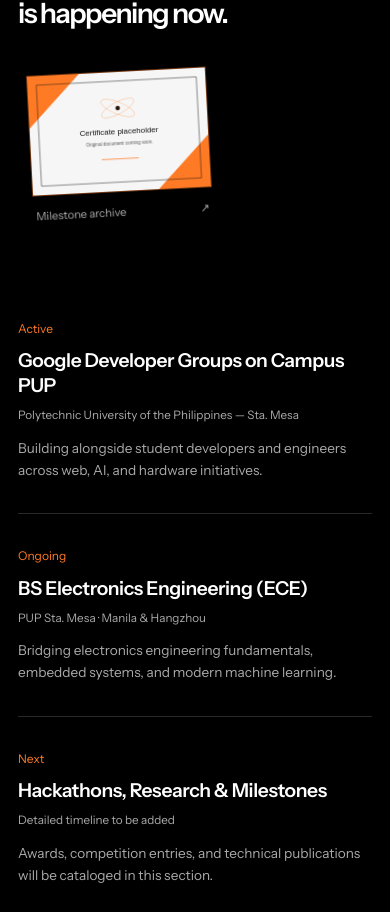
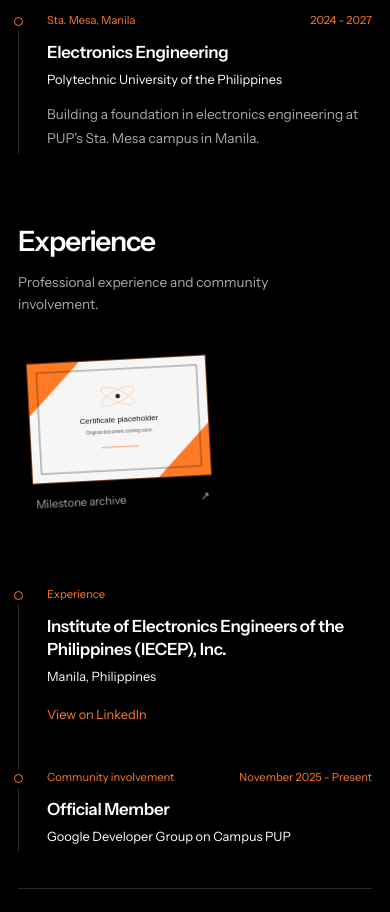
Before and after one commit to tensorkai/benedictfusin, a Next.js app: page / in a window 390 px wide. Shown: the part 5732-6644 px from the top of the page. Built offline with nearby package versions, Linux system fonts and the light colour scheme; no server answers; a web font is replaced by a local one.

Commit message:
added: education and experience section

```diff
--- /dev/null
+++ b/app/components/BackgroundSection.tsx
@@ -0,0 +1,29 @@
+import type { ReactNode } from "react";
+import type { BackgroundEntry } from "../content";
+
+export default function BackgroundSection({ id, title, intro, entries, children }: {
+  id: "education" | "experience";
+  title: string;
+  intro: string;
+  entries: BackgroundEntry[];
+  children?: ReactNode;
+}) {
+  return <section id={id} className="background-section" aria-labelledby={`${id}-title`}>
+    <div className="container background-section__layout">
+      <div className="background-section__heading">
+        <h2 id={`${id}-title`}>{title}</h2>
+        <p>{intro}</p>
+        {children}
+      </div>
+      <ul className="background-timeline">
+        {entries.map((entry) => <li key={entry.id}>
+          <div className="background-timeline__meta"><span>{entry.category}</span>{entry.period && <span>{entry.period}</span>}</div>
+          <h3>{entry.title}</h3>
+          <p className="background-timeline__organization">{entry.organization}</p>
+          {entry.detail && <p className="background-timeline__detail">{entry.detail}</p>}
+          {entry.href && <a href={entry.href} target={entry.href.startsWith("https:") ? "_blank" : undefined} rel={entry.href.startsWith("https:") ? "noopener noreferrer" : undefined}>{entry.linkLabel}</a>}
+        </li>)}
+      </ul>
+    </div>
+  </section>;
+}
--- a/app/components/SiteNavigation.tsx
+++ b/app/components/SiteNavigation.tsx
@@ -9,6 +9,8 @@ const careerLinks = [
   { id: "workbench", label: "Disciplines" },
   { id: "selected-work", label: "Work" },
   { id: "practice", label: "Activity" },
+  { id: "education", label: "Education" },
+  { id: "experience", label: "Experience" },
 ];
 const personalLinks = [{ id: "journal", label: "Journal" }];
 
@@ -39,7 +41,7 @@ export default function SiteNavigation({ mode }: { mode: "career" | "personal" }
         menuButton.current?.focus();
       }
     }
-    const desktop = window.matchMedia("(min-width: 768px)");
+    const desktop = window.matchMedia("(min-width: 1100px)");
     const closeOnDesktop = () => { if (desktop.matches) setOpen(false); };
     window.addEventListener("keydown", closeOnEscape);
     desktop.addEventListener("change", closeOnDesktop);
--- a/app/content.ts
+++ b/app/content.ts
@@ -33,17 +33,22 @@ export interface ProjectSlot {
   preview?: { src: string; alt: string };
 }
 
-export interface AccomplishmentSlot {
-  year: string;
+export interface BackgroundEntry {
+  id: string;
   title: string;
-  org: string;
-  detail: string;
+  organization: string;
+  category: string;
+  period?: string;
+  detail?: string;
+  href?: string;
+  linkLabel?: string;
 }
 
 export const profile = {
   name: "Benedict Fusin",
   handle: "tensorkai",
   github: "https://github.com/tensorkai",
+  linkedin: "https://www.linkedin.com/in/benedictfusin1ece",
   motto: "Turning what if into it works.",
   intro:
     "I give ideas somewhere to live: a model, a microcontroller, a screen, sometimes a canvas.",
@@ -191,26 +196,34 @@ export const projectSlots: ProjectSlot[] = [
   },
 ];
 
-export const accomplishmentSlots: AccomplishmentSlot[] = [
+// Source: https://www.linkedin.com/in/benedictfusin1ece
+// Public LinkedIn hides the IECEP role/dates and another experience entry.
+// Keep those fields absent until supplied; do not infer employment titles.
+export const education: BackgroundEntry[] = [
   {
-    year: "Active",
-    title: "Google Developer Groups on Campus PUP",
-    org: "Polytechnic University of the Philippines — Sta. Mesa",
-    detail:
-      "Building alongside student developers and engineers across web, AI, and hardware initiatives.",
+    id: "pup-ece",
+    title: "Electronics Engineering",
+    organization: "Polytechnic University of the Philippines",
+    category: "Sta. Mesa, Manila",
+    period: "2024 - 2027",
+    detail: "Building a foundation in electronics engineering at PUP's Sta. Mesa campus in Manila.",
+  },
+];
+
+export const experience: BackgroundEntry[] = [
+  {
+    id: "iecep",
+    title: "Institute of Electronics Engineers of the Philippines (IECEP), Inc.",
+    organization: "Manila, Philippines",
+    category: "Experience",
+    href: profile.linkedin,
+    linkLabel: "View on LinkedIn",
   },
   {
-    year: "Ongoing",
-    title: "BS Electronics Engineering (ECE)",
-    org: "PUP Sta. Mesa · Manila & Hangzhou",
-    detail:
-      "Bridging electronics engineering fundamentals, embedded systems, and modern machine learning.",
-  },
-  {
-    year: "Next",
-    title: "Hackathons, Research & Milestones",
-    org: "Detailed timeline to be added",
-    detail:
-      "Awards, competition entries, and technical publications will be cataloged in this section.",
+    id: "gdg-pup",
+    title: "Official Member",
+    organization: "Google Developer Group on Campus PUP",
+    category: "Community involvement",
+    period: "November 2025 - Present",
   },
 ];
--- a/app/globals.css
+++ b/app/globals.css
@@ -734,3 +734,28 @@ section[id], article[id] { scroll-margin-top: 110px; }
 @media (max-width: 767px) { .project-card__preview { height: 130px; } }
 
 .project-carousel.is-enhanced .project-ring { isolation: isolate; }
+/* Clear resume sections share the existing background and compact type scale. */
+.background-section { padding-block: 54px; }
+.background-section__layout { display: grid; grid-template-columns: .85fr 1.25fr; gap: clamp(2rem, 7vw, 6rem); }
+.background-section__heading h2 { margin: 0; font-size: clamp(1.75rem, 3.2vw, 2.5rem); font-weight: 550; line-height: 1.1; letter-spacing: -.045em; }
+.background-section__heading > p { max-width: 30ch; margin: .9rem 0 0; font-size: .85rem; line-height: 1.65; color: var(--muted); }
+.background-timeline { list-style: none; padding: 0; margin: 0; }
+.background-timeline > li { position: relative; padding: 0 0 2rem 1.75rem; border-left: 1px solid var(--line); }
+.background-timeline > li:last-child { padding-bottom: .25rem; }
+.background-timeline > li::before { content: ""; position: absolute; width: 9px; height: 9px; left: -5px; top: 5px; border: 1px solid var(--accent); border-radius: 50%; background: var(--background); box-shadow: 0 0 0 5px var(--background); }
+.background-timeline__meta { display: flex; flex-wrap: wrap; justify-content: space-between; gap: .5rem; margin-bottom: .7rem; color: var(--accent); font-size: .7rem; }
+.background-timeline h3 { margin: 0; font-size: clamp(1.05rem, 2vw, 1.25rem); font-weight: 550; line-height: 1.35; letter-spacing: -.02em; }
+.background-timeline__organization { margin: .4rem 0 0; font-size: .8rem; color: var(--text); line-height: 1.6; }
+.background-timeline__detail { margin: .8rem 0 0; max-width: 65ch; font-size: .85rem; line-height: 1.7; color: var(--muted); }
+.background-timeline a { display: inline-flex; align-items: center; min-height: 44px; margin-top: .35rem; font-size: .8rem; color: var(--accent); text-underline-offset: 4px; }
+@media (max-width: 767px) { .background-section { padding-block: 36px; } .background-section__layout { grid-template-columns: 1fr; gap: 1.75rem; } }
+@media (min-width: 768px) and (max-width: 1099px) {
+  .brand__text { display: none; }
+  .topbar__inner { flex-wrap: wrap; padding-block: 10px; gap: .65rem; }
+  .mode-switch { margin-left: auto; }
+  .menu-toggle { display: grid; place-items: center; width: 40px; height: 40px; flex-shrink: 0; border: 1px solid var(--line); border-radius: 50%; background: transparent; color: var(--text); font-size: 1.1rem; cursor: pointer; }
+  .topbar__nav { display: none; order: 4; flex-basis: 100%; border-radius: 12px; padding: .5rem; }
+  .topbar__nav.is-open { display: flex; flex-wrap: wrap; }
+  .topbar__nav a { min-height: 44px; flex: 1 0 20%; justify-content: center; }
+  .topbar__nav .nav-github { border: 0; }
+}
--- a/app/page.tsx
+++ b/app/page.tsx
@@ -1,3 +1,4 @@
+import BackgroundSection from "./components/BackgroundSection";
 import FloatingCertificate from "./components/FloatingCertificate";
 import TechLogo from "./components/TechLogo";
 import DisciplineConsole from "./components/DisciplineConsole";
@@ -6,7 +7,8 @@ import SiteShell from "./components/SiteShell";
 import FloatingHero from "./components/FloatingHero";
 import GitHubContributionScene from "./components/GitHubContributionScene";
 import {
-  accomplishmentSlots,
+  education,
+  experience,
   pillars,
   profile,
   projectSlots,
@@ -132,27 +134,10 @@ export default function Home() {
           </div>
         </section>
 
-        <section className="milestones section" aria-labelledby="milestones-title">
-          <div className="container milestones__grid">
-            <div className="milestones__heading">
-              <p className="section-kicker">Field notes</p>
-              <h2 id="milestones-title">Where the work is happening now.</h2>
-              <FloatingCertificate placement="milestones" />
-            </div>
-            <ol className="milestone-list">
-              {accomplishmentSlots.map((item) => (
-                <li key={item.title}>
-                  <span>{item.year}</span>
-                  <div>
-                    <h3>{item.title}</h3>
-                    <p className="milestone-list__org">{item.org}</p>
-                    <p>{item.detail}</p>
-                  </div>
-                </li>
-              ))}
-            </ol>
-          </div>
-        </section>
+        <BackgroundSection id="education" title="Education" intro="The foundation behind the work." entries={education} />
+        <BackgroundSection id="experience" title="Experience" intro="Professional experience and community involvement." entries={experience}>
+          <FloatingCertificate placement="milestones" />
+        </BackgroundSection>
 
 
       </main>
```
